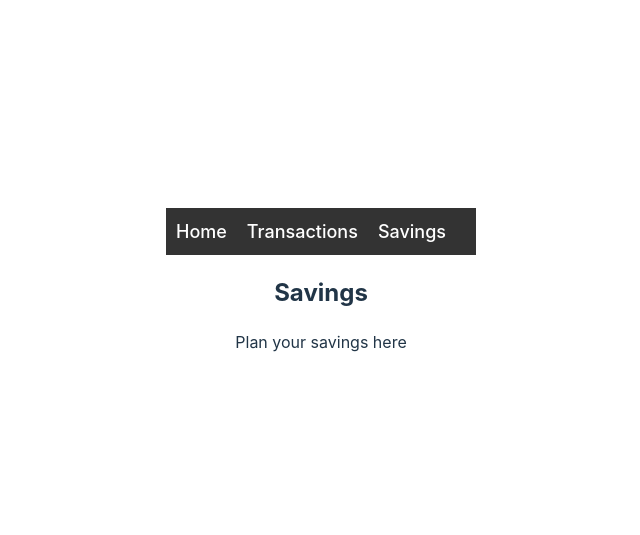
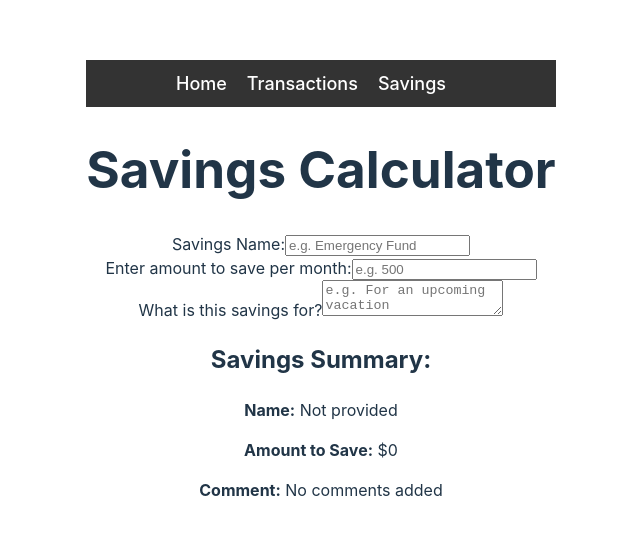
Before and after one commit to Edward-Pratt/2024NovHackathon, a React (Vite) app in the folder frontend/: page /savings in a window 1280 px wide. Shown: the part 111-646 px from the top of the page, without its empty margins (319-959 px from the left). Built offline with nearby package versions, Linux system fonts and the light colour scheme.

Commit message:
Savings commit

```diff
--- a/frontend/src/components/SavingsPage.jsx
+++ b/frontend/src/components/SavingsPage.jsx
@@ -1,12 +1,84 @@
-import React from 'react';
+import React, { useState } from 'react';
 
-function SettingsPage() {
+function SavingsPage() {
+    // State to store the amount the user wants to save per month
+    const [monthlySavings, setMonthlySavings] = useState('');
+    // State to store the name of the savings
+    const [savingsName, setSavingsName] = useState('');
+    // State to store the user's comments about the savings
+    const [comments, setComments] = useState('');
+
+    // Handle changes in the monthly savings input field
+    const handleSavingsChange = (event) => {
+        setMonthlySavings(event.target.value);
+    };
+
+    // Handle changes in the savings name input field
+    const handleSavingsNameChange = (event) => {
+        setSavingsName(event.target.value);
+    };
+
+    // Handle changes in the comments input field
+    const handleCommentsChange = (event) => {
+        setComments(event.target.value);
+    };
+
     return (
-        <div>
-            <h2>Savings</h2>
-            <p>Plan your savings here</p>
+        <div className="savings-container">
+            <h1>Savings Calculator</h1>
+
+            {/* Input box for the name of the savings */}
+            <div>
+                <label htmlFor="savings-name">Savings Name:</label>
+                <input
+                    id="savings-name"
+                    type="text"
+                    value={savingsName}
+                    onChange={handleSavingsNameChange}
+                    placeholder="e.g. Emergency Fund"
+                />
+            </div>
+
+            {/* Input box for the user to enter the amount to save per month */}
+            <div>
+                <label htmlFor="monthly-savings">Enter amount to save per month:</label>
+                <input
+                    id="monthly-savings"
+                    type="number"
+                    value={monthlySavings}
+                    onChange={handleSavingsChange}
+                    placeholder="e.g. 500"
+                />
+            </div>
+
+            {/* Input box for user to add comments about the savings */}
+            <div>
+                <label htmlFor="comments">What is this savings for?</label>
+                <textarea
+                    id="comments"
+                    value={comments}
+                    onChange={handleCommentsChange}
+                    placeholder="e.g. For an upcoming vacation"
+                />
+            </div>
+
+            {/* Display the entered savings details */}
+            <div>
+                <h2>Savings Summary:</h2>
+                <p><strong>Name:</strong> {savingsName || 'Not provided'}</p>
+                <p><strong>Amount to Save:</strong> ${monthlySavings || '0'}</p>
+                <p><strong>Comment:</strong> {comments || 'No comments added'}</p>
+            </div>
         </div>
     );
 }
 
-export default SettingsPage;
+export default SavingsPage;
+
+
+// return (
+    //     <div>
+    //         <h2>Savings</h2>
+    //         <p>Plan your savings here</p>
+    //     </div>
+    // );
```
Also changed, not shown: 2 other files (tests, documents, lock files or other folders).
